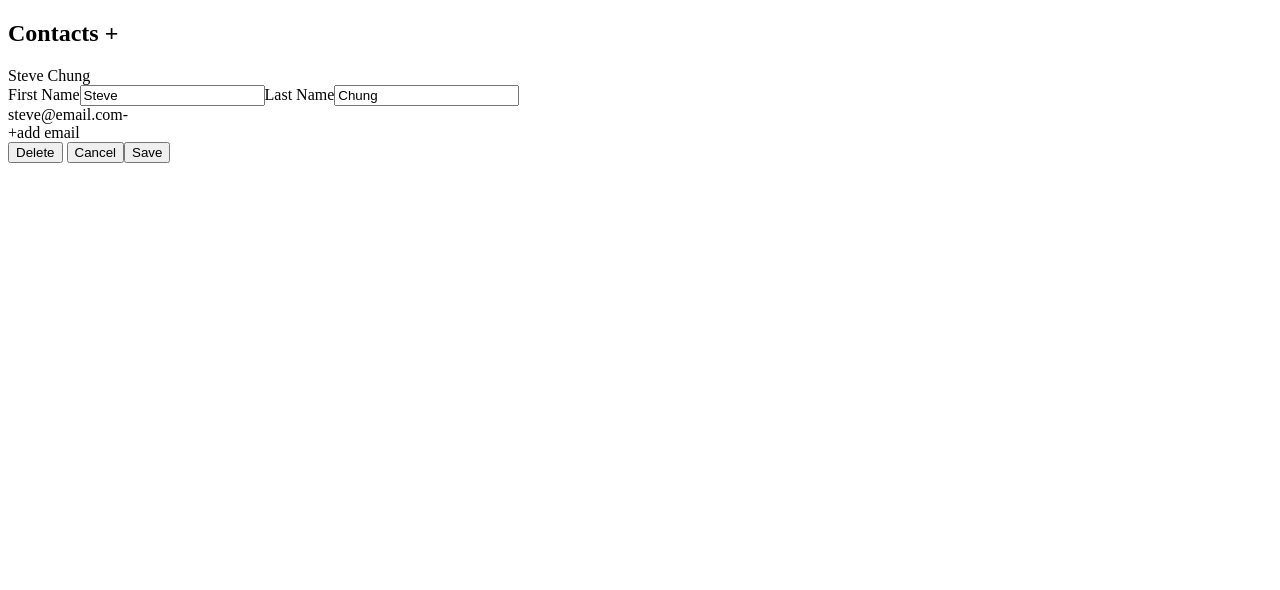
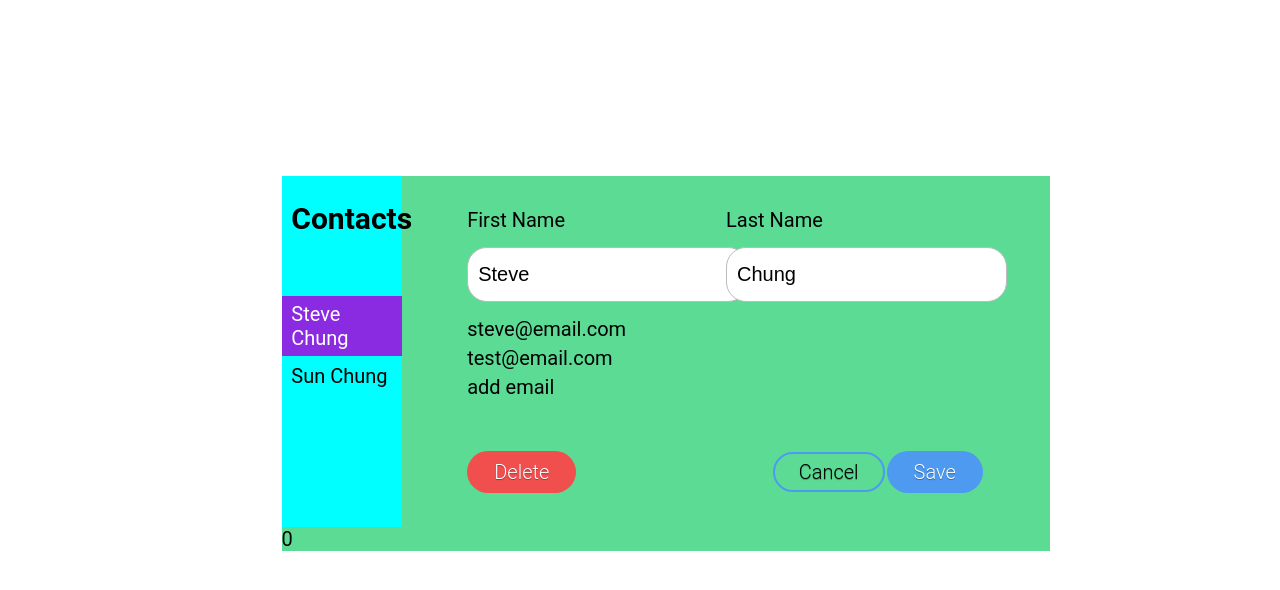
Before and after one commit to heeman74/address-book, a React app: page / in a window 1280 px wide. Shown: the top 590 px of the page. Built offline with nearby package versions, Linux system fonts and the light colour scheme; the HTML template or start-up script is replaced by a standard one.

Commit message:
completed react styling

```diff
--- a/src/client/AddressBook.tsx
+++ b/src/client/AddressBook.tsx
@@ -4,26 +4,30 @@ import { Contact } from "./Contact";
 import './main.css';
 
 const AddressBook = () => {
-
-  const [selectedId, setSelect]  = useState(-1);
-  const initialState = [{
+const initialState = [{
     id: 1,
     firstName: 'Steve',
     lastName: 'Chung',
-    emails:['steve@email.com']
-  }]
-
-  const handleClick = (id) => {
-    console.log(id)
-    setSelect(id);
+    emails:['steve@email.com', 'test@email.com']
+  },
+  {id: 2,
+   firstName: 'Sun',
+    lastName: 'Chung',
+  emails:['sun@email.com']}]
+  const [selectedId, setSelect]  = useState(-1);
+  const [selectedInfo, setSelectedInfo] = useState(initialState[0])
+  const [isCanceled, setCancel] = useState(false)
+  const handleClick = (selectedId) => {
+    console.log(selectedId)
+    setSelect(selectedId);
+    setSelectedInfo(initialState.filter(({id}) => id === selectedId)[0])
   }
-  console.log(initialState)
+  console.log(selectedInfo)
   return (
     <>
     <div className='container'>
-      <Contacts handleSelect={handleClick} contacts = {initialState}></Contacts>
-      <Contact {...initialState[0]}></Contact>
-      {/* <ContactForm></ContactForm> */}
+      <Contacts isCanceled={isCanceled} setCancel={setCancel} setSelectedInfo={setSelectedInfo} handleSelect={handleClick} contacts = {initialState}></Contacts>
+      <Contact  setCancel={setCancel}  {...selectedInfo}></Contact>
     </div>
     </>
   )
--- a/src/client/Contact.tsx
+++ b/src/client/Contact.tsx
@@ -1,20 +1,22 @@
-import React, { useState } from 'react';
+import React, { useEffect, useState } from 'react';
 import Form from './Form';
 
-export const Contact = ({ emails, firstName, lastName, }) => {
-  const [contactInfo, setContact] = useState({
-    emails,
-    firstName,
-    lastName,
-  });
+export const Contact = ({ emails, firstName, lastName, setCancel}) => {
+  console.log(emails, firstName, lastName);
+  const [contactInfo, setContact] = useState({emails, firstName, lastName});
+ useEffect(() => {
+  setContact({emails, firstName, lastName})
+ }, [emails, firstName, lastName])
   const [emailInfo, setEmail] = useState('')
   const [addEmail, setAddEmail] = useState(false);
   const [add, setAdd] = useState(false);
-
+  const [showMinus, setShowMinus] = useState({});
+  const [validation, setValidation] = useState([]);
   const re = /^(([^<>()[\]\\.,;:\s@"]+(\.[^<>()[\]\\.,;:\s@"]+)*)|(".+"))@((\[[0-9]{1,3}\.[0-9]{1,3}\.[0-9]{1,3}\.[0-9]{1,3}\])|(([a-zA-Z\-0-9]+\.)+[a-zA-Z]{2,}))$/;
       // console.log(re.test(String(value).toLowerCase()));
   const handleChange = (e) => {
     const {value, name} = e.target;
+    setValidation([])
     if (name !== 'email'){
       setContact( {...contactInfo, [name]:value});
     } else {
@@ -23,15 +25,30 @@ export const Contact = ({ emails, firstName, lastName, }) => {
     }
   }
 
+  const handleMouseEnter = (index) => {
+    setShowMinus({...showMinus, [index]: true})
+  }
+
+  const handleMouseLeave = (index) => {
+    setShowMinus({...showMinus, [index]: false})
+  }
+
   const handleAddEmail = () => {
+
     setAddEmail(!addEmail);
     setAdd(!add);
   }
 
   const handleAdd = () => {
+     if (!re.test(String(emailInfo).toLowerCase())) {
+      setValidation([...validation, 'Please enter a valid email address!'])
+     } else {
        setAddEmail(!addEmail);
        setAdd(!add);
+       if (emailInfo !== '') {
          setContact({...contactInfo, emails: [...contactInfo.emails, emailInfo]})
+       }
+     }
   }
 
   const handleRemoveEmail = (index) => {
@@ -39,28 +56,58 @@ export const Contact = ({ emails, firstName, lastName, }) => {
     newEmail.splice(index, 1);
     setContact( { ...contactInfo, emails: newEmail })
   }
+
+  const handleCancel = () => {
+    setContact({firstName: '', lastName: '', emails: []})
+    console.log(setCancel)
+    setCancel(true)
+  }
   console.log({contactInfo})
+
+  const handleSubmit = () => {
+    const {firstName, lastName } = contactInfo;
+  }
+
   const emailList = () => contactInfo.emails.map((email, idx) => {
-    return (<div key={idx}>{email}<span onClick={() => handleRemoveEmail(idx)}>-</span></div>)
+    return (<div key={idx} className='email' onMouseEnter={() => handleMouseEnter(idx)}  onMouseLeave={()=> handleMouseLeave(idx)}>{email} {showMinus[idx] && <span className='icon minus' onClick={() => handleRemoveEmail(idx)}><ion-icon name="remove-outline"></ion-icon></span>}</div>)
   })
 
   return(
     <>
+    {validation.length && validation.map(message => (<div style={{color: 'red'}}>{message}</div>))}
+    <form className='contact' onSubmit={handleSubmit}>
+      <div className='name-form'>
         <div>
           <label>First Name</label>
           <Form handleChange={handleChange} name={'firstName'} text={contactInfo.firstName}/>
+        </div>
+        <div>
           <label>Last Name</label>
           <Form handleChange={handleChange} name={'lastName'} text={contactInfo.lastName}/>
+        </div>
+
+      </div>
+      <div className='email-list'>
         {emailList()}
-      { !addEmail ? <div><span onClick={handleAddEmail}>+</span><span>add email</span></div> : (
+      </div>
+      { !addEmail ? <div><span onClick={handleAddEmail} className='icon small-plus'><ion-icon name="add-outline"></ion-icon></span><span>add email</span></div> : (
         <>
-        <div><Form handleChange={handleChange} name={'email'} text={emailInfo}/><span onClick={handleAdd}>+</span><span>add</span></div>
+        <div>
+          <Form handleChange={handleChange} name={'email'} text={emailInfo}/>
+          <span className='icon small-plus' onClick={handleAdd}><ion-icon name="add-outline"></ion-icon>
+          </span>
+          <span>add</span>
+        </div>
         </>
        ) }
-      <div>
-        <button>Delete</button> <span><button>Cancel</button><button>Save</button></span>
+      <div className='buttons'>
+        <a className='button del'>Delete</a>
+        <span style={{display:'inline-block'}}>
+          <a className='button cal' onClick={handleCancel}>Cancel</a>
+          <a type="submit" className='button save'>Save</a>
+        </span>
       </div>
-    </div>
+    </form>
     </>
   )
 }
--- a/src/client/Contacts.tsx
+++ b/src/client/Contacts.tsx
@@ -2,21 +2,33 @@ import React, { useState } from "react"
 
 
 
-const Contacts = (props) => {
-  const [selectedId, setSelect] = useState(-1)
+const Contacts = ({handleSelect, contacts, setSelectedInfo, setCancel, isCanceled}) => {
+  const [selectedId, setSelect] = useState(contacts[0].id)
   const handleClick = (id) => {
     setSelect(id);
-    props.handleSelect(id);
+    handleSelect(id);
+    setCancel(false);
   }
-  const contactsList = props.contacts.map((contact) => {
-    const {firstName, lastName, id, handleSelect} = contact;
-   return(<div className={selectedId === id && 'select'} key={id} onClick={() => handleClick(id)}>{firstName} {lastName}</div>)
+  const contactsList = contacts.map((contact) => {
+    const {firstName, lastName, id} = contact;
+   return(
+   <div className= { selectedId === id && !isCanceled ? 'contact-name selected' : 'contact-name'} key={id} onClick={() => handleClick(id)}>
+     {firstName} {lastName}
+  </div>)
   })
   return(
     <>
-    <div>
-      <h2>Contacts <span className='add-contact'>+</span></h2>
-      {contactsList}
+    <div className='contacts'>
+      <h2 style={{fontWeight:"bold", paddingLeft:'8%', paddingRight: '12%'}}>
+        Contacts
+        <span className='icon add-contact' onClick={() => setSelectedInfo({firstName: '', lastName: '', email: ''})}>
+          <ion-icon name="add-outline">
+          </ion-icon>
+        </span>
+      </h2>
+      <div className='contact-list'>
+        {contactsList}
+      </div>
     </div>
     </>
   );
--- a/src/client/Form.tsx
+++ b/src/client/Form.tsx
@@ -1,7 +1,7 @@
 import React,{ useState } from "react"
 
 const Form = ({handleChange, name, text}) => {
-  return(<input value={text} name={name} onChange={(e) => handleChange(e)}></input>)
+  return(<input type={'text'} value={text} name={name} onChange={(e) => handleChange(e)}></input>)
 }
 
 export default Form
--- a/src/client/main.css
+++ b/src/client/main.css
@@ -0,0 +1,173 @@
+.container {
+	display: grid;
+	width: 60%;
+	position: absolute;
+	top: 22%;
+	left: 22%;
+	margin: auto;
+	grid-template-columns: max-content minmax(40%, 1fr);
+	grid-template-areas:
+		'contacts contact'
+		'contacts contact';
+	font-family: 'Roboto', sans-serif;
+	background: #5cdb95;
+	font-size: 20px;
+}
+
+input[type='text'] {
+	font-size: 20px;
+}
+a.button {
+	display: inline-block;
+	padding: 0.3em 1.2em;
+	margin: 0 0.1em 0.1em 0;
+	border: 0.16em solid rgba(255, 255, 255, 0);
+	border-radius: 2em;
+	box-sizing: border-box;
+	text-decoration: none;
+	font-weight: 300;
+	text-shadow: 0 0.04em 0.04em rgba(0, 0, 0, 0.35);
+	text-align: center;
+	transition: all 0.2s;
+	cursor: pointer;
+}
+
+.buttons {
+	display: flex;
+	justify-content: space-between;
+	padding-top: 10%;
+}
+a.button.del:hover,
+a.button.save:hover {
+	border-color: rgba(255, 255, 255, 1);
+}
+
+a.button.del {
+	background-color: #f14e4e;
+	color: white;
+}
+
+a.button.cal {
+	border: 2px solid #4e9af1;
+}
+
+a.button.save,
+a.button.cal:hover {
+	background-color: #4e9af1;
+}
+
+a.button.del,
+.save,
+a.button.cal:hover {
+	color: #fff;
+}
+
+.minus {
+	display: inline-block;
+	cursor: pointer;
+}
+
+input,
+label {
+	float: left;
+	clear: both;
+}
+
+input {
+	margin: 15px 0;
+	padding: 15px 10px;
+	width: 100%;
+	outline: none;
+	border: 1px solid #bbb;
+	border-radius: 20px;
+	display: inline-block;
+}
+
+.contacts {
+	grid-area: contacts;
+	width: 100%;
+	height: 100%;
+	background-color: aqua;
+}
+
+.contact {
+	grid-area: contact;
+	margin: auto;
+	padding: 5%;
+}
+
+.contact-name {
+	display: block;
+	width: 100%;
+	box-sizing: border-box;
+	padding: 5% 12% 5% 8%;
+	margin-bottom: 2px;
+}
+
+@media (max-width: 600px) {
+	.container {
+		grid-template-areas:
+			'contacts contacts'
+			'contact contact';
+	}
+}
+
+.contact-list {
+	display: flex;
+	flex-direction: column;
+	justify-content: center;
+	align-items: center;
+}
+.contact {
+	width: 80%;
+}
+.contact-list div:hover {
+	background-color: blueviolet;
+	color: white;
+	cursor: pointer;
+}
+.contact-list div {
+	width: 100%;
+	height: 100%;
+}
+.selected {
+	background-color: blueviolet;
+	color: white;
+}
+
+.email-list {
+	display: flex;
+	flex-direction: column;
+	justify-content: space-around;
+	align-items: flex-start;
+}
+
+.icon {
+	display: inline-flex;
+	align-items: center;
+	justify-content: center;
+	cursor: pointer;
+	border-radius: 50%;
+	border: none;
+	text-decoration: none;
+	transition: background 0.2s;
+}
+
+.minus {
+	background: #f14e4e;
+	color: white;
+}
+
+.small-plus,
+.add-contact {
+	background: #4e9af1;
+}
+.email {
+	width: auto;
+	margin-bottom: 5px;
+}
+
+.name-form {
+	display: flex;
+	justify-content: space-between;
+}
--- a/webpack.client.js
+++ b/webpack.client.js
@@ -60,6 +60,7 @@ const config = {
 		path: path.resolve(__dirname, 'src/client/dist'),
 		filename: 'bundle.js',
 	},
+	devtool: 'source-map',
 	resolve: {
 		extensions: ['.js', '.ts', '.jsx', '.tsx'],
 		plugins: [new TsconfigPathsPlugin({ configFile: './tsconfig.json' })],
@@ -70,6 +71,10 @@ const config = {
 				test: /\.tsx?$/,
 				use: 'babel-loader',
 				exclude: /node_modules/,
+			},
+			{
+				test: /\.(css|scss)$/,
+				use: ['style-loader', 'css-loader'],
 			},
 		],
 	},
```
Also changed, not shown: src/client/dist/index.html (added), 1 other file (tests, documents, lock files or other folders). Lines whose indentation alone changed are shown as unchanged.
